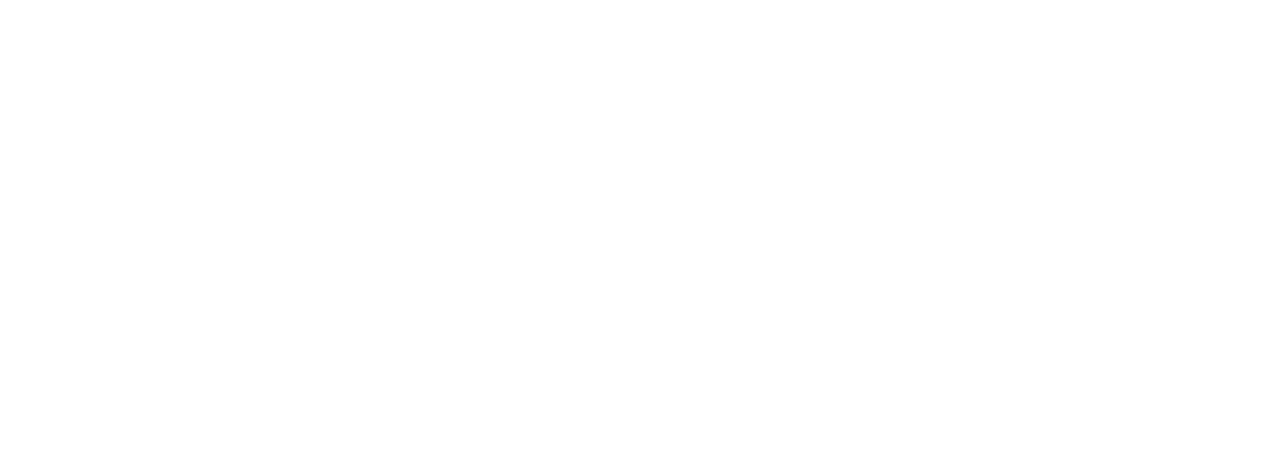
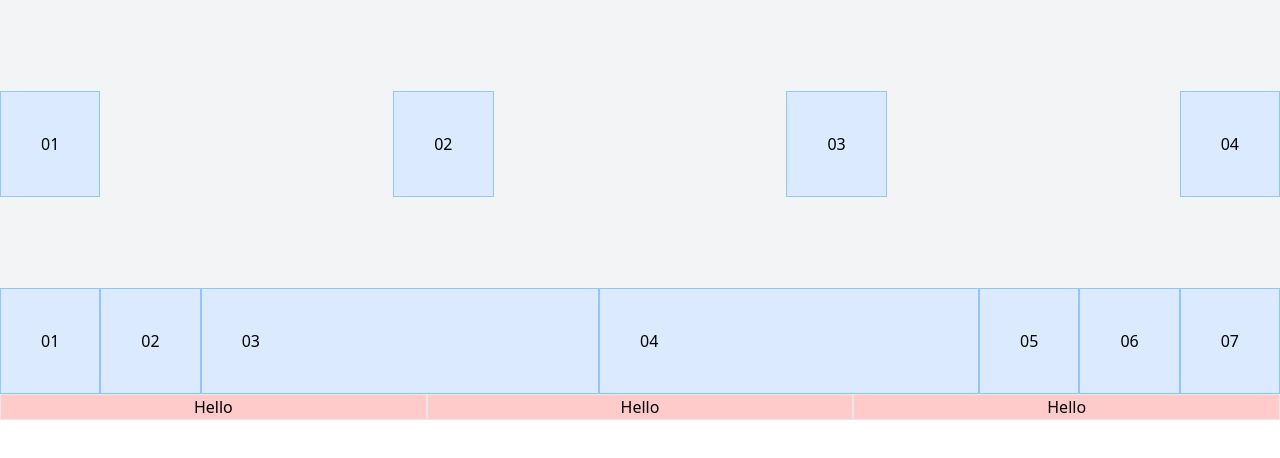
Before and after one commit to johnoneworks/udemy-tailwind-from-scratch, a plain HTML site: page tailwind-sandbox/13-flex/index.html in a window 1280 px wide. Drawn offline with nearby package versions, Linux system fonts and the light colour scheme.

Commit message:
section 19

```diff
--- a/tailwind-sandbox/13-flex/index.html
+++ b/tailwind-sandbox/13-flex/index.html
@@ -9,10 +9,39 @@
   </head>
   <body>
     <!-- Flex and alignment -->
+    <div class="flex items-center justify-between h-72 w-full bg-gray-100">
+      <div class="p-10 border border-blue-300 bg-blue-100">01</div>
+      <div class="p-10 border border-blue-300 bg-blue-100">02</div>
+      <div class="p-10 border border-blue-300 bg-blue-100">03</div>
+      <div class="p-10 border border-blue-300 bg-blue-100">04</div>
+    </div>
 
     <!-- Flex Column, Gap and Order -->
+    <!--
+    <div class="flex flex-col gap-4 items-center justify-between h-72 w-full bg-gray-100">
+      <div class="order-2 p-10 border border-blue-300 bg-blue-100">01</div>
+      <div class="order-3 p-10 border border-blue-300 bg-blue-100">02</div>
+      <div class="order-4 p-10 border border-blue-300 bg-blue-100">03</div>
+      <div class="order-1 p-10 border border-blue-300 bg-blue-100">04</div>
+    </div>
+    -->
 
     <!-- Grow and shrink -->
+    <div class="flex w-full bg-gray-100">
+      <div class="flex-initial p-10 border border-blue-300 bg-blue-100">01</div>
+      <div class="flex-none p-10 border border-blue-300 bg-blue-100">02</div>
+      <div class="flex-auto p-10 border border-blue-300 bg-blue-100">03</div>
+      <div class="flex-1 w-64 p-10 border border-blue-300 bg-blue-100">04</div>
+      <div class="p-10 border border-blue-300 bg-blue-100">05</div>
+      <div class="p-10 border border-blue-300 bg-blue-100">06</div>
+      <div class="p-10 border border-blue-300 bg-blue-100">07</div>
+    </div>
+
+    <div class="flex text-center">
+      <div class="flex-1 border border-black-200 bg-red-200">Hello</div>
+      <div class="flex-1 border border-black-200 bg-red-200">Hello</div>
+      <div class="flex-1 border border-black-200 bg-red-200">Hello</div>
+    </div>
   </body>
 </html>
 
```
